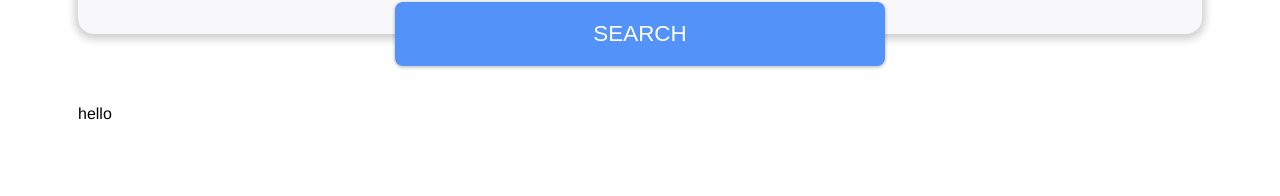
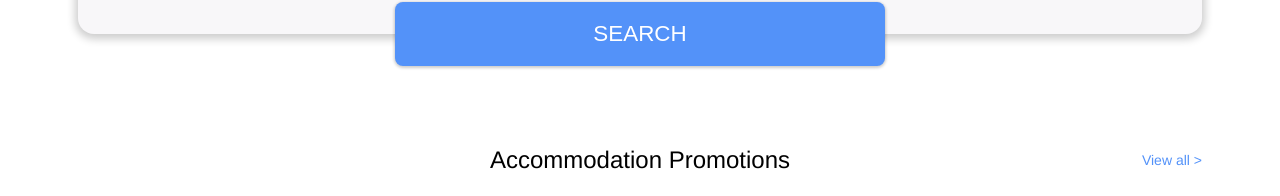
Before and after one commit to OviYaD/agoda-clone, a React (Create React App) app: page / in a window 1280 px wide. Shown: the part 1131-1327 px from the top of the page. Before the commit the page ends 1254 px from the top, so only its background shows below. Built offline with nearby package versions, Linux system fonts and the light colour scheme.

Commit message:
Accommodation Promotions

```diff
--- /dev/null
+++ b/src/Components/Accommodation Promotions/Accommodation Promotions.css
@@ -0,0 +1,36 @@
+.apWrapper {
+    margin-top: 16px;
+}
+
+.apT {
+    margin-top: 32px;
+    margin-bottom: 16px;
+    -webkit-box-pack: justify;
+    justify-content: space-between;
+    -webkit-box-align: center;
+    align-items: center;
+    display: flex;
+}
+
+.apT > div {
+    width: 120px;
+}
+
+.apT > h3 {
+    font-size: 24px;
+    line-height: 30px;
+    font-weight: 500;
+    margin: 8px 0px;
+}
+
+.apT > section {
+    width: 120px;
+    text-align: right;
+}
+
+.apViewAll {
+    color: #5392f9;
+    font-size: 14px;
+    line-height: 20px;
+    font-weight: 400;
+}
--- /dev/null
+++ b/src/Components/Accommodation Promotions/Accommodation Promotions.jsx
@@ -0,0 +1,21 @@
+import React from 'react'
+import './Accommodation Promotions.css'
+
+function AccommodationPromotions() {
+  return (
+    <div className='apWrapper'>
+        <div className='apT'>
+            <div></div>
+            <h3>Accommodation Promotions</h3>
+            <section>
+                <span className='apViewAll'>
+                    <span>View all</span>
+                    <span>{" >"}</span>
+                </span>
+            </section>
+        </div>
+    </div>
+  )
+}
+
+export default AccommodationPromotions
--- a/src/Components/HomeBody/HomeBody.jsx
+++ b/src/Components/HomeBody/HomeBody.jsx
@@ -1,10 +1,11 @@
 import React from 'react'
+import AccommodationPromotions from '../Accommodation Promotions/Accommodation Promotions'
 import './HomeBody.css'
 
 function HomeBody() {
   return (
     <section className='homePageWrapper'>
-        hello
+        <AccommodationPromotions />
     </section>
   )
 }
```
